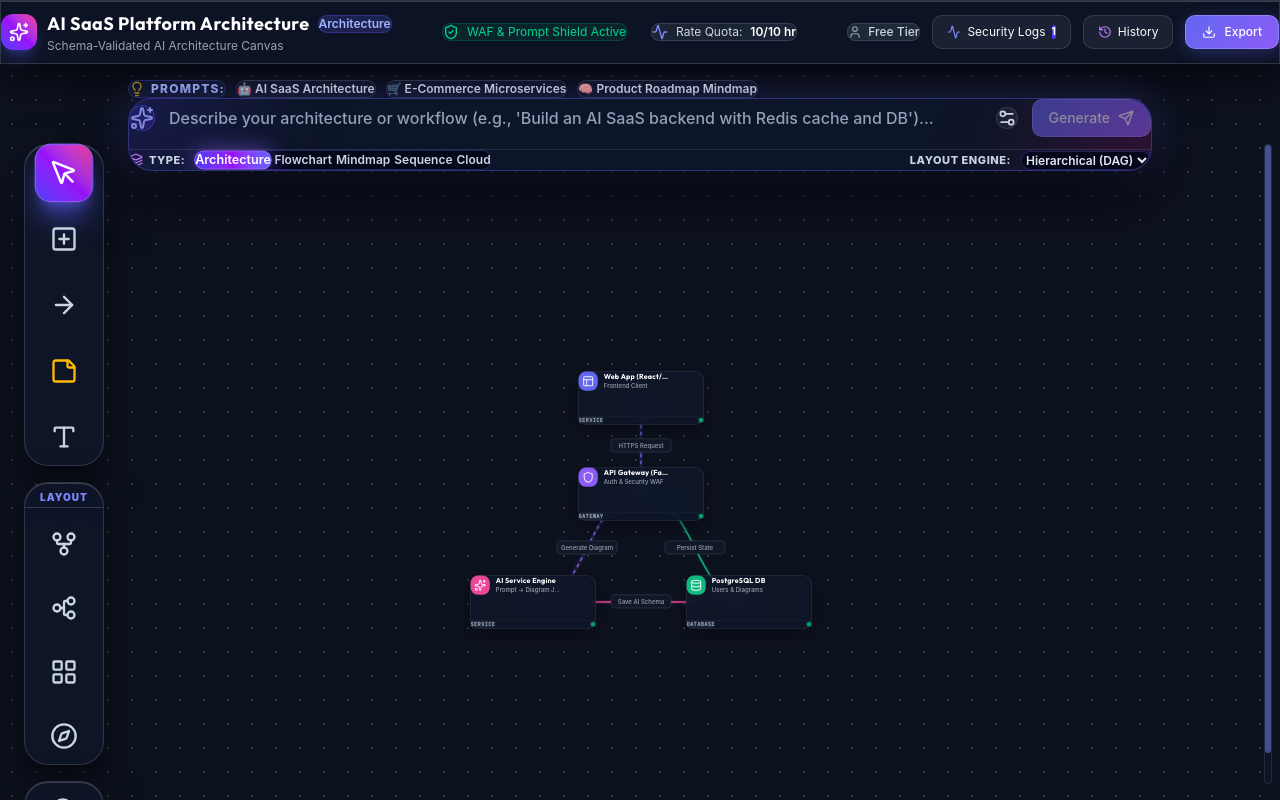
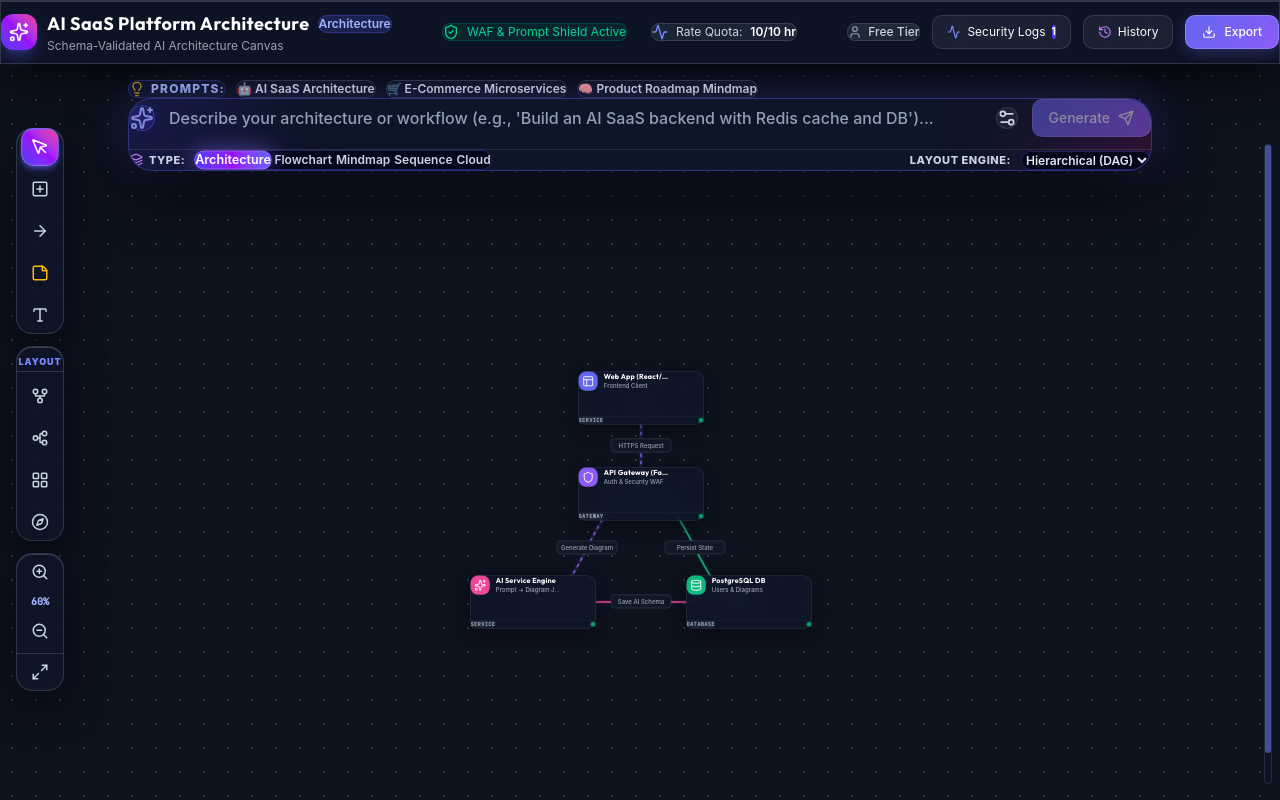
Before and after one commit to ANKIETAGRE/Ai-whiteborad, a React (Vite) app: page / in a window 1280 px wide. Built offline with nearby package versions, Linux system fonts and the light colour scheme.

Commit message:
Restore original compact Toolbar dock size

```diff
--- a/src/components/Whiteboard/Toolbar.tsx
+++ b/src/components/Whiteboard/Toolbar.tsx
@@ -48,22 +48,22 @@ export const Toolbar: React.FC<ToolbarProps> = ({
   onDeleteSelected
 }) => {
   return (
-    <aside className="absolute left-6 top-20 z-20 flex flex-col gap-4 select-none">
-      {/* 1. Primary Interaction Tools Dock (2x Scale) */}
-      <div className="glass-panel p-3 rounded-3xl flex flex-col items-center gap-2.5 shadow-2xl border border-white/15 w-20">
+    <aside className="absolute left-4 top-16 z-20 flex flex-col gap-3 select-none">
+      {/* 1. Primary Interaction Tools Dock */}
+      <div className="glass-panel p-2 rounded-2xl flex flex-col items-center gap-1.5 shadow-xl border border-white/15 w-12">
         {/* Select & Move */}
         <div className="relative group">
           <button
             onClick={() => onSelectTool('select')}
-            className={`w-14 h-14 rounded-2xl flex items-center justify-center transition-all duration-200 ${
+            className={`w-9 h-9 rounded-xl flex items-center justify-center transition-all duration-150 ${
               activeTool === 'select'
-                ? 'bg-gradient-to-tr from-indigo-600 via-purple-600 to-pink-500 text-white shadow-xl shadow-indigo-500/50 border border-indigo-400/60 scale-105'
-                : 'text-slate-300 hover:text-white hover:bg-white/10 hover:scale-105'
+                ? 'bg-gradient-to-tr from-indigo-600 via-purple-600 to-pink-500 text-white shadow-md shadow-indigo-500/50 border border-indigo-400/60 scale-105'
+                : 'text-slate-300 hover:text-white hover:bg-white/10'
             }`}
           >
-            <MousePointer className="w-7 h-7" />
+            <MousePointer className="w-4.5 h-4.5" />
           </button>
-          <div className="absolute left-full top-1/2 -translate-y-1/2 ml-4 px-3 py-1.5 glass-panel-glow text-xs font-semibold text-white rounded-xl whitespace-nowrap hidden group-hover:block z-50 shadow-2xl border border-white/15 pointer-events-none">
+          <div className="absolute left-full top-1/2 -translate-y-1/2 ml-3 px-2.5 py-1 glass-panel-glow text-xs font-semibold text-white rounded-lg whitespace-nowrap hidden group-hover:block z-50 shadow-xl border border-white/15 pointer-events-none">
             Select & Move (V)
           </div>
         </div>
@@ -72,37 +72,37 @@ export const Toolbar: React.FC<ToolbarProps> = ({
         <div className="relative group">
           <button
             onClick={() => onSelectTool('node')}
-            className={`w-14 h-14 rounded-2xl flex items-center justify-center transition-all duration-200 ${
+            className={`w-9 h-9 rounded-xl flex items-center justify-center transition-all duration-150 ${
               activeTool === 'node'
-                ? 'bg-gradient-to-tr from-indigo-600 via-purple-600 to-pink-500 text-white shadow-xl shadow-indigo-500/50 border border-indigo-400/60 scale-105'
-                : 'text-slate-300 hover:text-white hover:bg-white/10 hover:scale-105'
+                ? 'bg-gradient-to-tr from-indigo-600 via-purple-600 to-pink-500 text-white shadow-md shadow-indigo-500/50 border border-indigo-400/60 scale-105'
+                : 'text-slate-300 hover:text-white hover:bg-white/10'
             }`}
           >
-            <PlusSquare className="w-7 h-7" />
+            <PlusSquare className="w-4.5 h-4.5" />
           </button>
 
           {/* Node Selector Flyout Menu */}
-          <div className="absolute left-full top-0 ml-4 w-72 glass-panel rounded-3xl p-3 shadow-2xl border border-white/15 hidden group-hover:flex flex-col gap-1.5 z-50 animate-in fade-in slide-in-from-left-3 duration-200">
-            <span className="px-3 py-1.5 text-xs font-extrabold text-indigo-300 uppercase tracking-wider flex items-center gap-1.5 border-b border-white/10 mb-1">
-              <Sparkles className="w-4 h-4 text-pink-400 animate-pulse" /> Add Infrastructure Nodes
+          <div className="absolute left-full top-0 ml-3 w-64 glass-panel rounded-2xl p-2.5 shadow-2xl border border-white/15 hidden group-hover:flex flex-col gap-1 z-50 animate-in fade-in slide-in-from-left-2 duration-150">
+            <span className="px-2.5 py-1 text-[11px] font-extrabold text-indigo-300 uppercase tracking-wider flex items-center gap-1.5 border-b border-white/10 mb-0.5">
+              <Sparkles className="w-3.5 h-3.5 text-pink-400 animate-pulse" /> Add Infrastructure Nodes
             </span>
-            <button onClick={() => onAddNode('service')} className="px-3.5 py-2 text-sm text-left text-slate-100 hover:bg-indigo-600/40 hover:text-white rounded-xl transition-colors flex items-center gap-3">
-              <Cpu className="w-5 h-5 text-indigo-400" /> Microservice Component
+            <button onClick={() => onAddNode('service')} className="px-3 py-1.5 text-xs text-left text-slate-100 hover:bg-indigo-600/40 hover:text-white rounded-lg transition-colors flex items-center gap-2.5">
+              <Cpu className="w-4 h-4 text-indigo-400" /> Microservice Component
             </button>
-            <button onClick={() => onAddNode('database')} className="px-3.5 py-2 text-sm text-left text-slate-100 hover:bg-indigo-600/40 hover:text-white rounded-xl transition-colors flex items-center gap-3">
-              <Database className="w-5 h-5 text-emerald-400" /> Database Store
+            <button onClick={() => onAddNode('database')} className="px-3 py-1.5 text-xs text-left text-slate-100 hover:bg-indigo-600/40 hover:text-white rounded-lg transition-colors flex items-center gap-2.5">
+              <Database className="w-4 h-4 text-emerald-400" /> Database Store
             </button>
-            <button onClick={() => onAddNode('cloud')} className="px-3.5 py-2 text-sm text-left text-slate-100 hover:bg-indigo-600/40 hover:text-white rounded-xl transition-colors flex items-center gap-3">
-              <Cloud className="w-5 h-5 text-sky-400" /> Cloud Provider Service
+            <button onClick={() => onAddNode('cloud')} className="px-3 py-1.5 text-xs text-left text-slate-100 hover:bg-indigo-600/40 hover:text-white rounded-lg transition-colors flex items-center gap-2.5">
+              <Cloud className="w-4 h-4 text-sky-400" /> Cloud Provider Service
             </button>
-            <button onClick={() => onAddNode('queue')} className="px-3.5 py-2 text-sm text-left text-slate-100 hover:bg-indigo-600/40 hover:text-white rounded-xl transition-colors flex items-center gap-3">
-              <Layers className="w-5 h-5 text-amber-400" /> Message Queue Stream
+            <button onClick={() => onAddNode('queue')} className="px-3 py-1.5 text-xs text-left text-slate-100 hover:bg-indigo-600/40 hover:text-white rounded-lg transition-colors flex items-center gap-2.5">
+              <Layers className="w-4 h-4 text-amber-400" /> Message Queue Stream
             </button>
-            <button onClick={() => onAddNode('cache')} className="px-3.5 py-2 text-sm text-left text-slate-100 hover:bg-indigo-600/40 hover:text-white rounded-xl transition-colors flex items-center gap-3">
-              <Zap className="w-5 h-5 text-purple-400" /> Cache In-Memory Layer
+            <button onClick={() => onAddNode('cache')} className="px-3 py-1.5 text-xs text-left text-slate-100 hover:bg-indigo-600/40 hover:text-white rounded-lg transition-colors flex items-center gap-2.5">
+              <Zap className="w-4 h-4 text-purple-400" /> Cache In-Memory Layer
             </button>
-            <button onClick={() => onAddNode('user')} className="px-3.5 py-2 text-sm text-left text-slate-100 hover:bg-indigo-600/40 hover:text-white rounded-xl transition-colors flex items-center gap-3">
-              <UserIcon className="w-5 h-5 text-cyan-400" /> User Client Interface
+            <button onClick={() => onAddNode('user')} className="px-3 py-1.5 text-xs text-left text-slate-100 hover:bg-indigo-600/40 hover:text-white rounded-lg transition-colors flex items-center gap-2.5">
+              <UserIcon className="w-4 h-4 text-cyan-400" /> User Client Interface
             </button>
           </div>
         </div>
@@ -111,15 +111,15 @@ export const Toolbar: React.FC<ToolbarProps> = ({
         <div className="relative group">
           <button
             onClick={() => onSelectTool('connector')}
-            className={`w-14 h-14 rounded-2xl flex items-center justify-center transition-all duration-200 ${
+            className={`w-9 h-9 rounded-xl flex items-center justify-center transition-all duration-150 ${
               activeTool === 'connector'
-                ? 'bg-gradient-to-tr from-indigo-600 via-purple-600 to-pink-500 text-white shadow-xl shadow-indigo-500/50 border border-indigo-400/60 scale-105'
-                : 'text-slate-300 hover:text-white hover:bg-white/10 hover:scale-105'
+                ? 'bg-gradient-to-tr from-indigo-600 via-purple-600 to-pink-500 text-white shadow-md shadow-indigo-500/50 border border-indigo-400/60 scale-105'
+                : 'text-slate-300 hover:text-white hover:bg-white/10'
             }`}
           >
-            <ArrowRight className="w-7 h-7" />
+            <ArrowRight className="w-4.5 h-4.5" />
           </button>
-          <div className="absolute left-full top-1/2 -translate-y-1/2 ml-4 px-3 py-1.5 glass-panel-glow text-xs font-semibold text-white rounded-xl whitespace-nowrap hidden group-hover:block z-50 shadow-2xl border border-white/15 pointer-events-none">
+          <div className="absolute left-full top-1/2 -translate-y-1/2 ml-3 px-2.5 py-1 glass-panel-glow text-xs font-semibold text-white rounded-lg whitespace-nowrap hidden group-hover:block z-50 shadow-xl border border-white/15 pointer-events-none">
             Connector Edge (C)
           </div>
         </div>
@@ -128,15 +128,15 @@ export const Toolbar: React.FC<ToolbarProps> = ({
         <div className="relative group">
           <button
             onClick={() => onSelectTool('sticky')}
-            className={`w-14 h-14 rounded-2xl flex items-center justify-center transition-all duration-200 ${
+            className={`w-9 h-9 rounded-xl flex items-center justify-center transition-all duration-150 ${
               activeTool === 'sticky'
-                ? 'bg-gradient-to-tr from-indigo-600 via-purple-600 to-pink-500 text-white shadow-xl shadow-indigo-500/50 border border-indigo-400/60 scale-105'
-                : 'text-slate-300 hover:text-white hover:bg-white/10 hover:scale-105'
+                ? 'bg-gradient-to-tr from-indigo-600 via-purple-600 to-pink-500 text-white shadow-md shadow-indigo-500/50 border border-indigo-400/60 scale-105'
+                : 'text-slate-300 hover:text-white hover:bg-white/10'
             }`}
           >
-            <StickyNote className="w-7 h-7 text-amber-400" />
+            <StickyNote className="w-4.5 h-4.5 text-amber-400" />
           </button>
-          <div className="absolute left-full top-1/2 -translate-y-1/2 ml-4 px-3 py-1.5 glass-panel-glow text-xs font-semibold text-white rounded-xl whitespace-nowrap hidden group-hover:block z-50 shadow-2xl border border-white/15 pointer-events-none">
+          <div className="absolute left-full top-1/2 -translate-y-1/2 ml-3 px-2.5 py-1 glass-panel-glow text-xs font-semibold text-white rounded-lg whitespace-nowrap hidden group-hover:block z-50 shadow-xl border border-white/15 pointer-events-none">
             Sticky Note (S)
           </div>
         </div>
@@ -145,50 +145,50 @@ export const Toolbar: React.FC<ToolbarProps> = ({
         <div className="relative group">
           <button
             onClick={() => onSelectTool('text')}
-            className={`w-14 h-14 rounded-2xl flex items-center justify-center transition-all duration-200 ${
+            className={`w-9 h-9 rounded-xl flex items-center justify-center transition-all duration-150 ${
               activeTool === 'text'
-                ? 'bg-gradient-to-tr from-indigo-600 via-purple-600 to-pink-500 text-white shadow-xl shadow-indigo-500/50 border border-indigo-400/60 scale-105'
-                : 'text-slate-300 hover:text-white hover:bg-white/10 hover:scale-105'
+                ? 'bg-gradient-to-tr from-indigo-600 via-purple-600 to-pink-500 text-white shadow-md shadow-indigo-500/50 border border-indigo-400/60 scale-105'
+                : 'text-slate-300 hover:text-white hover:bg-white/10'
             }`}
           >
-            <Type className="w-7 h-7" />
+            <Type className="w-4.5 h-4.5" />
           </button>
-          <div className="absolute left-full top-1/2 -translate-y-1/2 ml-4 px-3 py-1.5 glass-panel-glow text-xs font-semibold text-white rounded-xl whitespace-nowrap hidden group-hover:block z-50 shadow-2xl border border-white/15 pointer-events-none">
+          <div className="absolute left-full top-1/2 -translate-y-1/2 ml-3 px-2.5 py-1 glass-panel-glow text-xs font-semibold text-white rounded-lg whitespace-nowrap hidden group-hover:block z-50 shadow-xl border border-white/15 pointer-events-none">
             Add Text Block (T)
           </div>
         </div>
 
         {/* Delete Selection */}
         {selectedNodeId && (
-          <div className="relative group w-full pt-1.5 border-t border-white/15 mt-1 flex justify-center">
+          <div className="relative group w-full pt-1 border-t border-white/15 mt-0.5 flex justify-center">
             <button
               onClick={onDeleteSelected}
-              className="w-14 h-14 rounded-2xl flex items-center justify-center text-rose-400 hover:text-white hover:bg-rose-600 transition-all border border-rose-500/40 hover:scale-105 shadow-lg shadow-rose-600/30"
+              className="w-9 h-9 rounded-xl flex items-center justify-center text-rose-400 hover:text-white hover:bg-rose-600 transition-all border border-rose-500/40 hover:scale-105 shadow-md shadow-rose-600/30"
             >
-              <Trash2 className="w-7 h-7" />
+              <Trash2 className="w-4.5 h-4.5" />
             </button>
-            <div className="absolute left-full top-1/2 -translate-y-1/2 ml-4 px-3 py-1.5 glass-panel text-xs font-semibold text-rose-300 rounded-xl whitespace-nowrap hidden group-hover:block z-50 shadow-2xl border border-rose-500/40 pointer-events-none">
+            <div className="absolute left-full top-1/2 -translate-y-1/2 ml-3 px-2.5 py-1 glass-panel text-xs font-semibold text-rose-300 rounded-lg whitespace-nowrap hidden group-hover:block z-50 shadow-xl border border-rose-500/40 pointer-events-none">
               Delete Selected
             </div>
           </div>
         )}
       </div>
 
-      {/* 2. Graph Auto-Layout Algorithms Dock (2x Scale) */}
-      <div className="glass-panel p-3 rounded-3xl flex flex-col items-center gap-2 shadow-2xl border border-white/15 w-20">
-        <div className="w-full text-center pb-1 border-b border-white/15">
-          <span className="text-[10px] font-black text-indigo-400 tracking-widest uppercase">LAYOUT</span>
+      {/* 2. Graph Auto-Layout Algorithms Dock */}
+      <div className="glass-panel p-2 rounded-2xl flex flex-col items-center gap-1.5 shadow-xl border border-white/15 w-12">
+        <div className="w-full text-center pb-0.5 border-b border-white/15">
+          <span className="text-[9px] font-black text-indigo-400 tracking-widest uppercase">LAYOUT</span>
         </div>
 
         {/* Hierarchical DAG Top-Down */}
         <div className="relative group">
           <button
             onClick={() => onApplyLayout('hierarchical')}
-            className="w-14 h-14 rounded-2xl flex items-center justify-center text-slate-300 hover:text-white hover:bg-indigo-600/40 transition-all hover:scale-105"
+            className="w-9 h-9 rounded-xl flex items-center justify-center text-slate-300 hover:text-white hover:bg-indigo-600/40 transition-all hover:scale-105"
           >
-            <GitFork className="w-7 h-7" />
+            <GitFork className="w-4.5 h-4.5" />
           </button>
-          <div className="absolute left-full top-1/2 -translate-y-1/2 ml-4 px-3 py-1.5 glass-panel-glow text-xs font-semibold text-white rounded-xl whitespace-nowrap hidden group-hover:block z-50 shadow-2xl border border-white/15 pointer-events-none">
+          <div className="absolute left-full top-1/2 -translate-y-1/2 ml-3 px-2.5 py-1 glass-panel-glow text-xs font-semibold text-white rounded-lg whitespace-nowrap hidden group-hover:block z-50 shadow-xl border border-white/15 pointer-events-none">
             Top-Down Hierarchical
           </div>
         </div>
@@ -197,11 +197,11 @@ export const Toolbar: React.FC<ToolbarProps> = ({
         <div className="relative group">
           <button
             onClick={() => onApplyLayout('horizontal')}
-            className="w-14 h-14 rounded-2xl flex items-center justify-center text-slate-300 hover:text-white hover:bg-indigo-600/40 transition-all rotate-90 hover:scale-105"
+            className="w-9 h-9 rounded-xl flex items-center justify-center text-slate-300 hover:text-white hover:bg-indigo-600/40 transition-all rotate-90 hover:scale-105"
           >
-            <GitFork className="w-7 h-7" />
+            <GitFork className="w-4.5 h-4.5" />
           </button>
-          <div className="absolute left-full top-1/2 -translate-y-1/2 ml-4 px-3 py-1.5 glass-panel-glow text-xs font-semibold text-white rounded-xl whitespace-nowrap hidden group-hover:block z-50 shadow-2xl border border-white/15 pointer-events-none">
+          <div className="absolute left-full top-1/2 -translate-y-1/2 ml-3 px-2.5 py-1 glass-panel-glow text-xs font-semibold text-white rounded-lg whitespace-nowrap hidden group-hover:block z-50 shadow-xl border border-white/15 pointer-events-none">
             Horizontal Flow
           </div>
         </div>
@@ -210,11 +210,11 @@ export const Toolbar: React.FC<ToolbarProps> = ({
         <div className="relative group">
           <button
             onClick={() => onApplyLayout('grid')}
-            className="w-14 h-14 rounded-2xl flex items-center justify-center text-slate-300 hover:text-white hover:bg-indigo-600/40 transition-all hover:scale-105"
+            className="w-9 h-9 rounded-xl flex items-center justify-center text-slate-300 hover:text-white hover:bg-indigo-600/40 transition-all hover:scale-105"
           >
-            <LayoutGrid className="w-7 h-7" />
+            <LayoutGrid className="w-4.5 h-4.5" />
           </button>
-          <div className="absolute left-full top-1/2 -translate-y-1/2 ml-4 px-3 py-1.5 glass-panel-glow text-xs font-semibold text-white rounded-xl whitespace-nowrap hidden group-hover:block z-50 shadow-2xl border border-white/15 pointer-events-none">
+          <div className="absolute left-full top-1/2 -translate-y-1/2 ml-3 px-2.5 py-1 glass-panel-glow text-xs font-semibold text-white rounded-lg whitespace-nowrap hidden group-hover:block z-50 shadow-xl border border-white/15 pointer-events-none">
             Matrix Grid
           </div>
         </div>
@@ -223,33 +223,33 @@ export const Toolbar: React.FC<ToolbarProps> = ({
         <div className="relative group">
           <button
             onClick={() => onApplyLayout('radial')}
-            className="w-14 h-14 rounded-2xl flex items-center justify-center text-slate-300 hover:text-white hover:bg-indigo-600/40 transition-all hover:scale-105"
+            className="w-9 h-9 rounded-xl flex items-center justify-center text-slate-300 hover:text-white hover:bg-indigo-600/40 transition-all hover:scale-105"
           >
-            <Compass className="w-7 h-7" />
+            <Compass className="w-4.5 h-4.5" />
           </button>
-          <div className="absolute left-full top-1/2 -translate-y-1/2 ml-4 px-3 py-1.5 glass-panel-glow text-xs font-semibold text-white rounded-xl whitespace-nowrap hidden group-hover:block z-50 shadow-2xl border border-white/15 pointer-events-none">
+          <div className="absolute left-full top-1/2 -translate-y-1/2 ml-3 px-2.5 py-1 glass-panel-glow text-xs font-semibold text-white rounded-lg whitespace-nowrap hidden group-hover:block z-50 shadow-xl border border-white/15 pointer-events-none">
             Radial Mindmap
           </div>
         </div>
       </div>
 
-      {/* 3. Zoom Navigation Controls Dock (2x Scale) */}
-      <div className="glass-panel p-3 rounded-3xl flex flex-col items-center gap-2 shadow-2xl border border-white/15 w-20">
+      {/* 3. Zoom Navigation Controls Dock */}
+      <div className="glass-panel p-2 rounded-2xl flex flex-col items-center gap-1 shadow-xl border border-white/15 w-12">
         <div className="relative group">
           <button
             onClick={onZoomIn}
-            className="w-14 h-14 rounded-2xl flex items-center justify-center text-slate-300 hover:text-white hover:bg-white/10 transition-all hover:scale-105"
+            className="w-9 h-9 rounded-xl flex items-center justify-center text-slate-300 hover:text-white hover:bg-white/10 transition-all hover:scale-105"
           >
-            <ZoomIn className="w-7 h-7" />
+            <ZoomIn className="w-4.5 h-4.5" />
           </button>
-          <div className="absolute left-full top-1/2 -translate-y-1/2 ml-4 px-3 py-1.5 glass-panel-glow text-xs font-semibold text-white rounded-xl whitespace-nowrap hidden group-hover:block z-50 shadow-2xl border border-white/15 pointer-events-none">
+          <div className="absolute left-full top-1/2 -translate-y-1/2 ml-3 px-2.5 py-1 glass-panel-glow text-xs font-semibold text-white rounded-lg whitespace-nowrap hidden group-hover:block z-50 shadow-xl border border-white/15 pointer-events-none">
             Zoom In (+)
           </div>
         </div>
 
         <button
           onClick={onResetZoom}
-          className="text-xs font-mono font-bold text-indigo-300 py-1 hover:text-white transition-colors"
+          className="text-[10px] font-mono font-bold text-indigo-300 py-0.5 hover:text-white transition-colors"
           title="Reset Zoom Scale"
         >
           {Math.round(zoom * 100)}%
@@ -258,23 +258,23 @@ export const Toolbar: React.FC<ToolbarProps> = ({
         <div className="relative group">
           <button
             onClick={onZoomOut}
-            className="w-14 h-14 rounded-2xl flex items-center justify-center text-slate-300 hover:text-white hover:bg-white/10 transition-all hover:scale-105"
+            className="w-9 h-9 rounded-xl flex items-center justify-center text-slate-300 hover:text-white hover:bg-white/10 transition-all hover:scale-105"
           >
-            <ZoomOut className="w-7 h-7" />
+            <ZoomOut className="w-4.5 h-4.5" />
           </button>
-          <div className="absolute left-full top-1/2 -translate-y-1/2 ml-4 px-3 py-1.5 glass-panel-glow text-xs font-semibold text-white rounded-xl whitespace-nowrap hidden group-hover:block z-50 shadow-2xl border border-white/15 pointer-events-none">
+          <div className="absolute left-full top-1/2 -translate-y-1/2 ml-3 px-2.5 py-1 glass-panel-glow text-xs font-semibold text-white rounded-lg whitespace-nowrap hidden group-hover:block z-50 shadow-xl border border-white/15 pointer-events-none">
             Zoom Out (-)
           </div>
         </div>
 
-        <div className="relative group pt-1.5 border-t border-white/15 w-full flex justify-center">
+        <div className="relative group pt-1 border-t border-white/15 w-full flex justify-center">
           <button
             onClick={onResetZoom}
-            className="w-14 h-14 rounded-2xl flex items-center justify-center text-slate-300 hover:text-white hover:bg-white/10 transition-all hover:scale-105"
+            className="w-9 h-9 rounded-xl flex items-center justify-center text-slate-300 hover:text-white hover:bg-white/10 transition-all hover:scale-105"
           >
-            <Maximize2 className="w-7 h-7" />
+            <Maximize2 className="w-4.5 h-4.5" />
           </button>
-          <div className="absolute left-full top-1/2 -translate-y-1/2 ml-4 px-3 py-1.5 glass-panel-glow text-xs font-semibold text-white rounded-xl whitespace-nowrap hidden group-hover:block z-50 shadow-2xl border border-white/15 pointer-events-none">
+          <div className="absolute left-full top-1/2 -translate-y-1/2 ml-3 px-2.5 py-1 glass-panel-glow text-xs font-semibold text-white rounded-lg whitespace-nowrap hidden group-hover:block z-50 shadow-xl border border-white/15 pointer-events-none">
             Fit Canvas View
           </div>
         </div>
```
